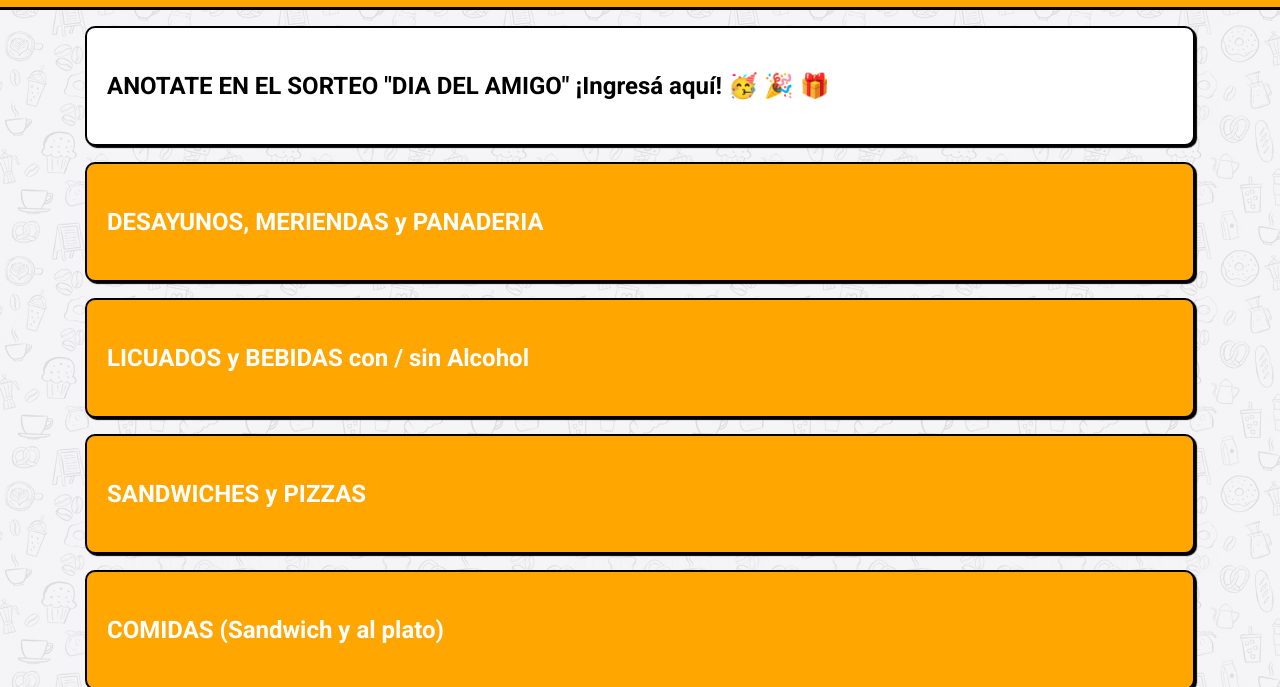
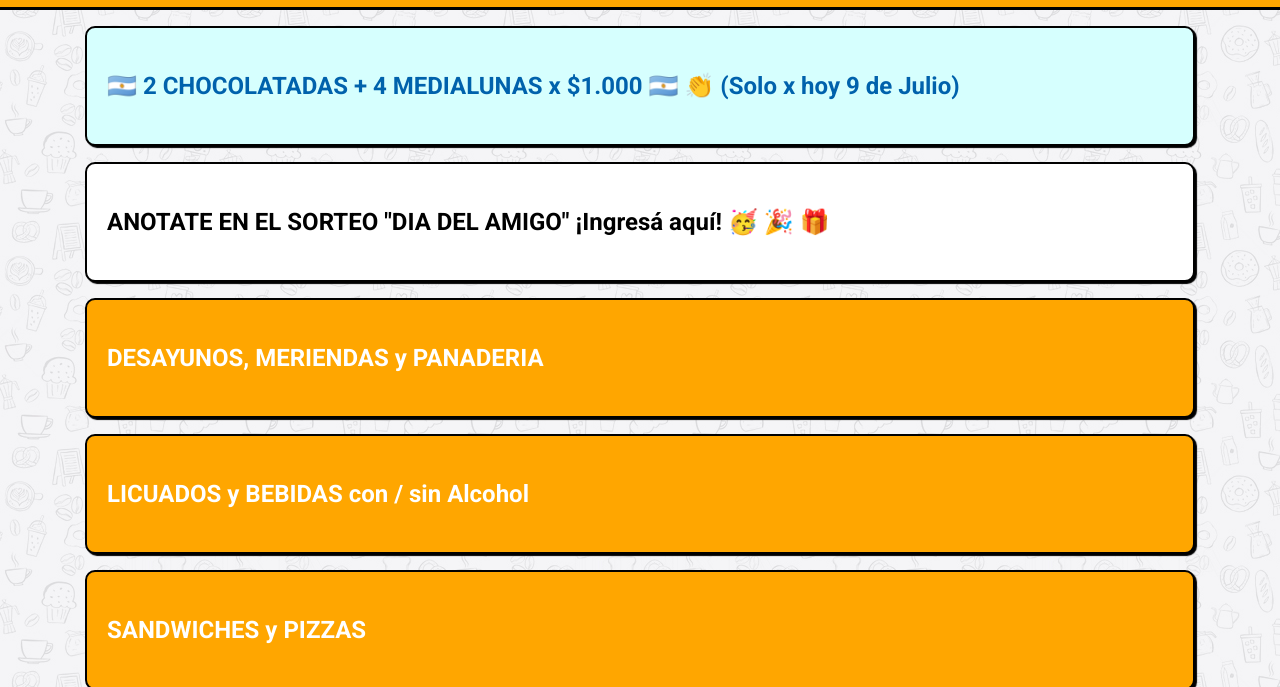
Before and after one commit to Rucafe/rucafeqr, a plain HTML site: page index.html in a window 1280 px wide. Shown: the part 113-800 px from the top of the page. Drawn offline with nearby package versions, Linux system fonts and the light colour scheme.

Commit message:
9 de Julio

```diff
--- a/Style.css
+++ b/Style.css
@@ -32,7 +32,7 @@ body{
 }
 
 
-.div_cafeteria, .div_bebidas, .div_sandwich, .div_promociones, .div_sorteo{
+.div_cafeteria, .div_bebidas, .div_sandwich, .div_promociones, .div_sorteo, .div_patrio{
     background-color: #FFA600;
     /* background-image: url(img/Piso.jpg); */
     display: flex;
@@ -140,3 +140,10 @@ body{
     margin: 0;
     font-weight: 400;
 }
+
+.div_patrio{
+    background-color: rgb(214, 255, 254);
+    color: rgb(0, 98, 172);
+    /* font-size: 32px; */
+
+}
--- a/index.html
+++ b/index.html
@@ -19,6 +19,10 @@
     </div>
 
     <div class="container mt-3">
+
+        <!-- <a href="" > -->
+            <div class="div_patrio mt-3"> 🇦🇷 2 CHOCOLATADAS + 4 MEDIALUNAS x $1.000 🇦🇷 👏 (Solo x hoy 9 de Julio)</div>
+        <!-- </a> -->
 
         <a href="https://www.instagram.com/rucafe.cafeteria/" class="div_sorteo mt-3">
             <div>ANOTATE EN EL SORTEO "DIA DEL AMIGO" ¡Ingresá aquí! 🥳 🎉 🎁</div>
```
Also changed, not shown: cafeteria.html (+1 -1 lines).
